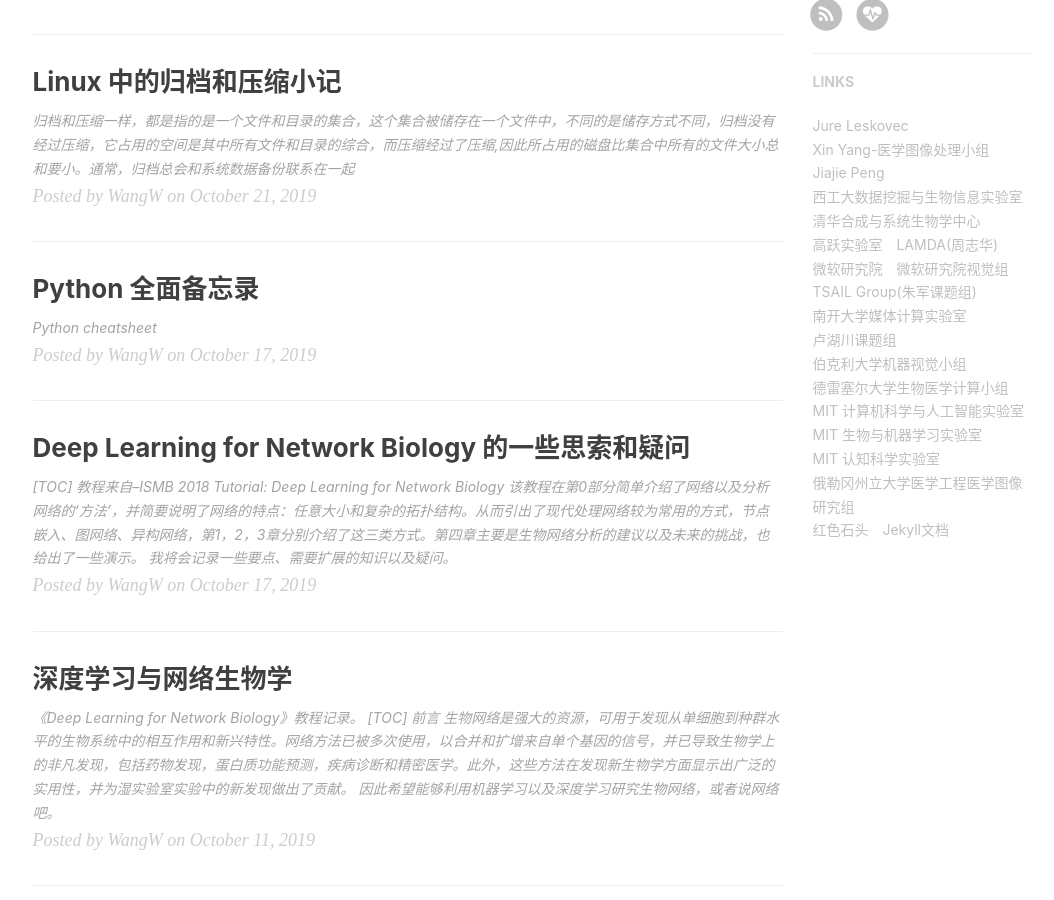
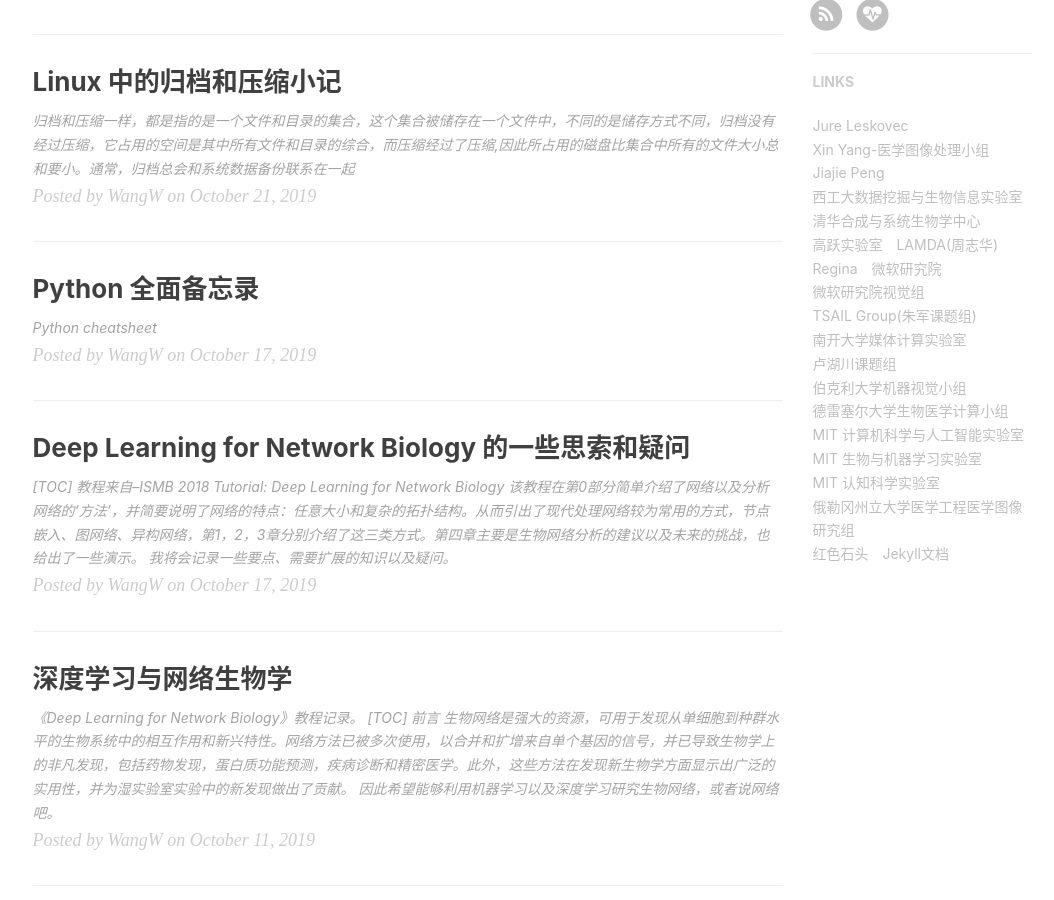
Before and after one commit to ilikewind/Myblog, a Jekyll site: the page built from index.html, in a window 1280 px wide and 900 px high, scrolled down 1301 px. Shown: the whole window, without its empty margins (135-1189 px from the left). Built offline with Jekyll 4.4.1, drawn with Linux system fonts in a browser that asks for light colours; nearby versions of some CDN libraries; the list of posts is cut into pages by our own code; comment, search, counter and statistics services are not loaded.

Commit message:
Update _config.yml

```diff
--- a/_config.yml
+++ b/_config.yml
@@ -141,6 +141,10 @@ friends: [
       href: "http://lamda.nju.edu.cn/CH.MainPage.ashx?AspxAutoDetectCookieSupport=1"
     },
     {
+      title: "Regina",
+      href: "https://people.csail.mit.edu/regina/"
+    },
+    {
       title: "微软研究院",
       href: "https://www.msra.cn/zh-cn/connections"
     },
```
